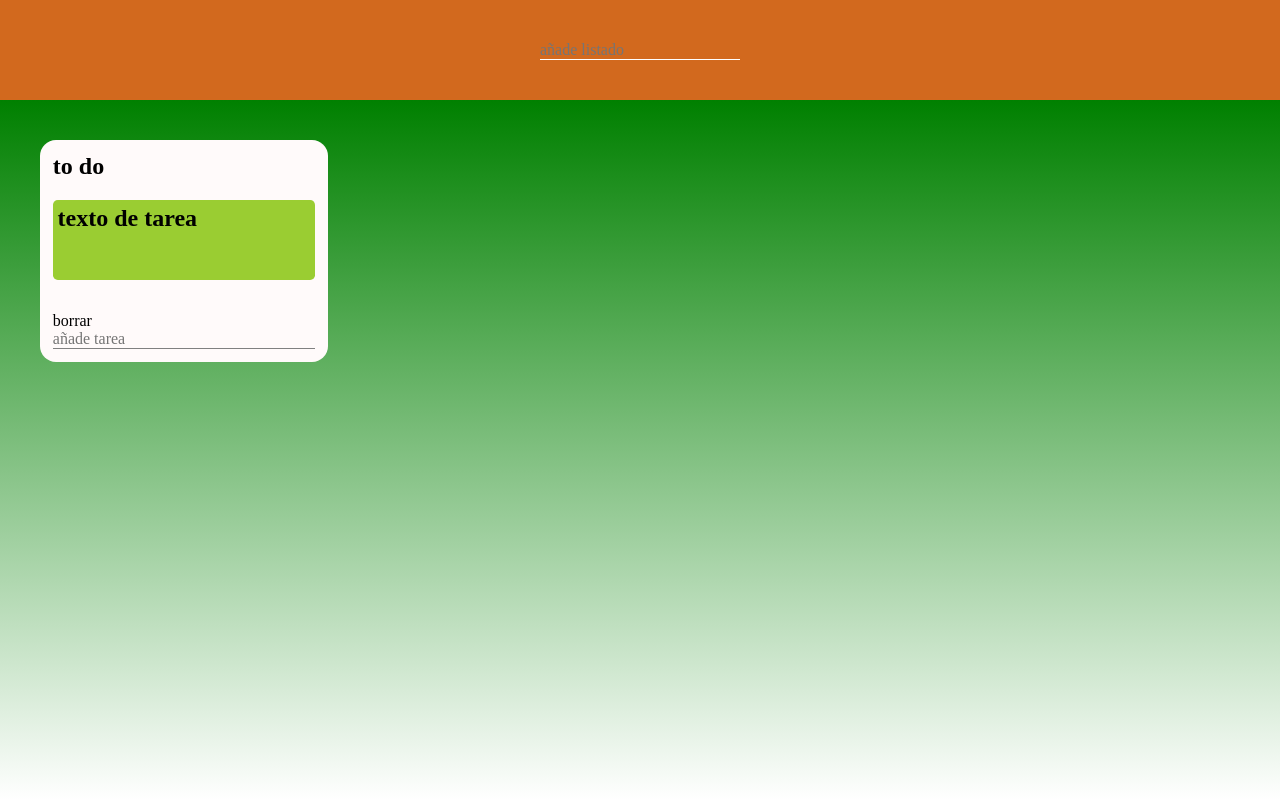
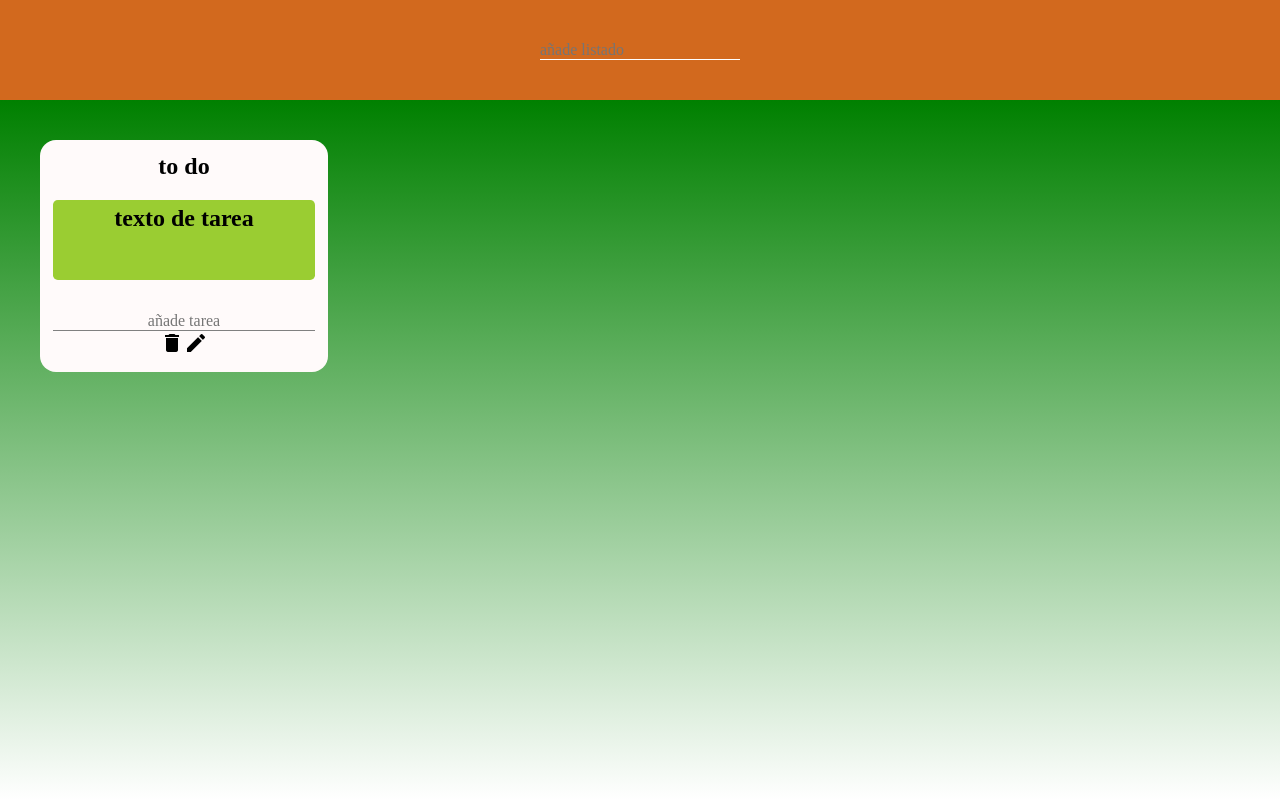
Before and after one commit to RubenDiazCode/scrum-board-ruben, an Angular app: page / in a window 1280 px wide. Built offline with nearby package versions, Linux system fonts and the light colour scheme.

Commit message:
more css and edit list feature done

```diff
--- a/src/app/data-manager.service.ts
+++ b/src/app/data-manager.service.ts
@@ -88,5 +88,11 @@ deleteTask(task: Task){
   });
 }
 
+//edicion de lita
+editListName(list: List){
+  this.data.lists = this.data.lists
+  .map(listObj =>( listObj.listId === list.listId ? list : listObj));
+}
+
   constructor() { }
 }
--- a/src/app/list/list.component.html
+++ b/src/app/list/list.component.html
@@ -1,8 +1,14 @@
 <div class="list">
-  <h1>{{list.name}}</h1>
+  <h1>
+    <span *ngIf="!editing" (dblclick)="edit()">{{list.name}}</span>
+    <input *ngIf="editing" type="text" (keyup.enter)="editName()" (blur)="cancelEdit()" [(ngModel)]="list.name"/>
+</h1>
   <div class="tasks">
     <app-task *ngFor="let taskObj of list.tasks" [task]="taskObj"></app-task>
   </div>
-  <div (click)="delete()">borrar</div>
   <input  type="text" [(ngModel)]="taskText" placeholder="añade tarea" (keyup.enter)="addTask()"/>
+  <div class="buttons">
+      <i class="material-icons" (click)="delete()">delete</i>
+      <i class="material-icons" (click)="edit()">edit</i>
+  </div>
 </div>
--- a/src/app/list/list.component.scss
+++ b/src/app/list/list.component.scss
@@ -3,6 +3,7 @@
     background: snow;
     border-radius: 1em;
     margin: 0.5em;
+    text-align: center;
     input{
         all:unset;
         border-bottom: 1px solid gray;
@@ -10,3 +11,8 @@
         width: 100%;
     }
 }
+.butttons{
+    display: flex;
+    justify-content: flex-end;
+    padding: 0.2em;
+}
--- a/src/app/list/list.component.ts
+++ b/src/app/list/list.component.ts
@@ -9,7 +9,9 @@ import { DataManagerService } from '../data-manager.service';
 })
 export class ListComponent  {
 @Input() list: List;
+editing=false;
 taskText: string='';
+oldName: string;
   constructor(private dataService: DataManagerService) { }
 
 addTask(){
@@ -25,4 +27,21 @@ addTask(){
   }
  }
 
+ editName(){
+  this.oldName = this.list.name;
+   this.dataService.editListName(this.list);
+   this.editing=false;
+ }
+ edit(){
+
+   this.oldName = this.list.name;
+   this.editing=true;
+ }
+
+cancelEdit(){
+  console.log(this.oldName);
+this.list.name = this.oldName;
+console.log(this.oldName);
+this.editing = false;
 }
+}
```
